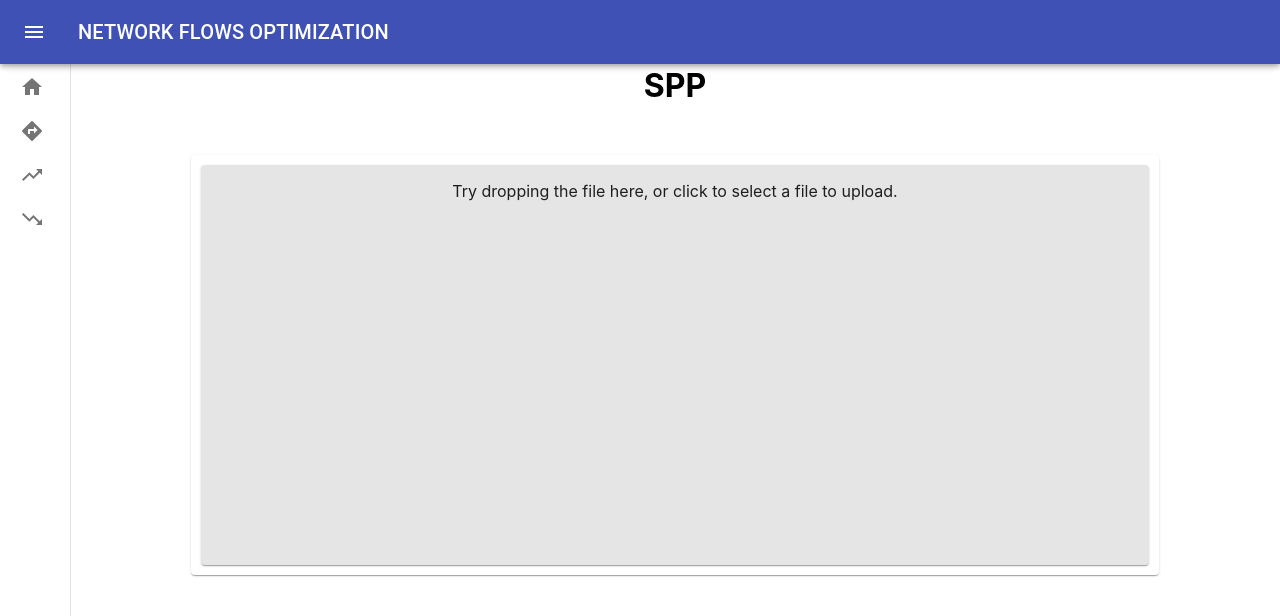
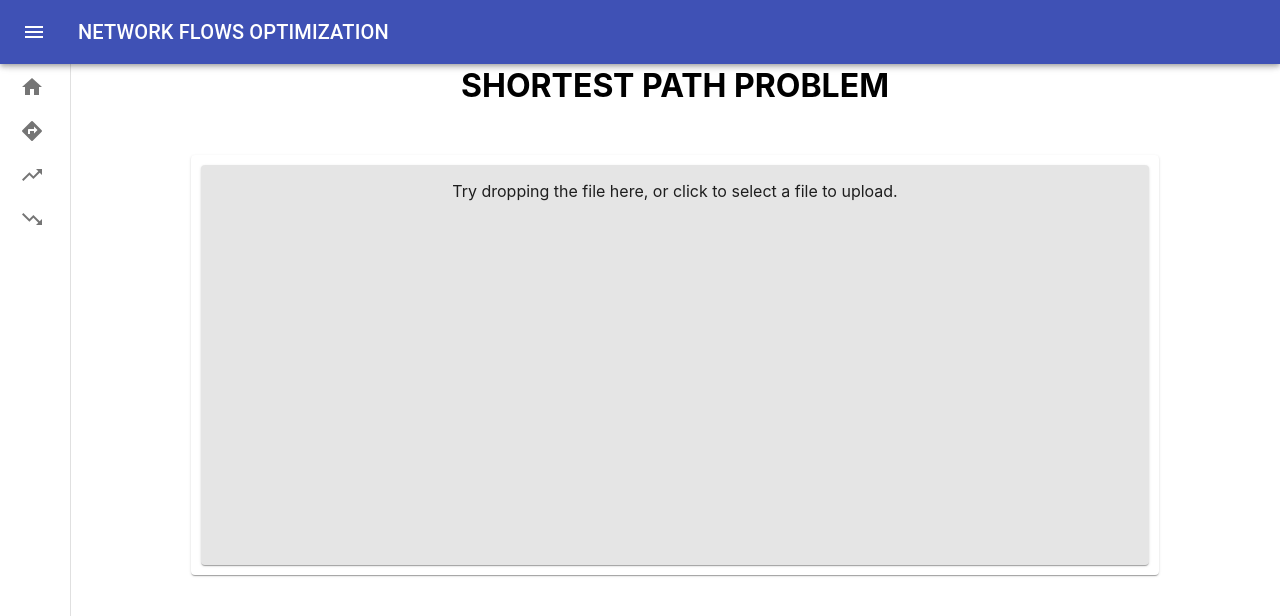
Before and after one commit to riccardolocci/NFO, a React (Create React App) app: page /NFO/spp in a window 1280 px wide. Shown: the top 616 px of the page. Built offline with nearby package versions, Linux system fonts and the light colour scheme.

Commit message:
NFO#13: Now it is possible to target all the nodes that are not the source together

```diff
--- a/src/components/SPP.js
+++ b/src/components/SPP.js
@@ -1,7 +1,7 @@
 import React, { Component } from 'react';
 import Dropzone from './Dropzone';
 import GraphBuilder from './GraphBuilder';
-import { Button, ButtonGroup, MenuItem, OutlinedInput, Paper, TextField } from '@material-ui/core';
+import { Button, ButtonGroup, FormControlLabel, MenuItem, OutlinedInput, Paper, Switch, TextField } from '@material-ui/core';
 import { PlayArrow, KeyboardArrowLeft, KeyboardArrowRight } from '@material-ui/icons';
 
 import '../css/SPP.css'
@@ -12,14 +12,17 @@ class SPP extends Component {
     constructor(props){
         super(props)
         this.state = {
+            disableNext: true,
+            endIndex: false,
+            endNode: '',
+            finished: false,
+            indexes: {},
             message: '',
+            nextSteps: [],
             startNode: '',
-            endNode: '',
-            indexes: {},
-            nextSteps: [],
-            endIndex: false,
             stateIndex: 0,
-            states: []
+            states: [],
+            targetAll: true
         }
     }
 
@@ -36,10 +39,22 @@ class SPP extends Component {
         this.setState({ states, indexes });
     }
 
-    onReset = () => this.setState({states: [], indexes: {}, stateIndex: 0, startNode: '', endNode: '', endIndex: false, nextSteps: []});
+    onReset = () => this.setState({
+        disableNext: true,
+        endIndex: false,
+        endNode: '',
+        finished: false,
+        indexes: {},
+        message: '',
+        nextSteps: [],
+        startNode: '',
+        stateIndex: 0,
+        states: [],
+        targetAll: true
+    });
 
     onChange = (key) => (e) => {
-        var { states, engine, stateIndex } = this.state;
+        var { endNode, engine, startNode, stateIndex, states, targetAll } = this.state;
 
         states.splice(1, states.length - 1);
         stateIndex = 0;
@@ -55,6 +70,8 @@ class SPP extends Component {
         states[stateIndex].currentNode = null
 
         this.setState({
+            disableNext: !(e.target.value && (key === 'startNode' ? targetAll || endNode : startNode)),
+            finished: false,
             [key]: e.target.value,
             states,
             stateIndex,
@@ -96,26 +113,28 @@ class SPP extends Component {
     }
 
     nextStep = () => {
-        let { states, stateIndex, engine } = this.state;
+        let { engine, finished, states, stateIndex } = this.state;
 
         if(states[++stateIndex]){
-            this.setState({ stateIndex, engine: !engine});
+            let disableNext = !(stateIndex + 1 < states.length);
+
+            this.setState({ stateIndex, engine: !engine, disableNext: finished && disableNext });
+            return;
         }
-        else{
+
         this.launchAlgorithm();
-        }
     }
 
     prevStep = () => {
-        let { stateIndex, engine } = this.state;
+        let { engine, stateIndex, states } = this.state;
 
         stateIndex--;
 
-        this.setState({ stateIndex, engine: !engine });
+        this.setState({ stateIndex, engine: !engine, disableNext: !(stateIndex < states.length)});
     }
 
     launchAlgorithm(name = 'dijkstra'){
-        var { states, stateIndex, startNode, endNode, engine, indexes, nextSteps} = this.state;
+        var { disableNext, endNode, engine, finished, indexes, nextSteps, states, stateIndex, startNode, targetAll } = this.state;
 
         var {file: {nodes, edges}, currentNode, phase, step, substep} = states[stateIndex];
 
@@ -192,6 +211,11 @@ class SPP extends Component {
                         phase++;
                         step = 0;
 
+                        if(targetAll){
+                            disableNext = true;
+                            finished = true;
+                        }
+                        else{
                             currentNode = endNode;
                             nodes[indexes[currentNode]].prevType = nodes[indexes[currentNode]].type;
                             nodes[indexes[currentNode]].type = 'currentNode';
@@ -200,6 +224,7 @@ class SPP extends Component {
                             newState.phase++;
                             newState.step = 0;
                             newState.substep = 0;
+                        }
                     }
                     else{
                         nodes[indexes[currentNode]].prevType = nodes[indexes[currentNode]].type;
@@ -210,23 +235,25 @@ class SPP extends Component {
                         newState.step++;
                     }
 
+                    if(newState) {
                         newState.currentNode = currentNode;
-
                         states.push(newState);
                     }
 
-                stateIndex++;
+                }
 
-                this.setState({ states, stateIndex, nextSteps, engine: !engine });
+                if(!finished) stateIndex++;
+
+                this.setState({ disableNext, engine: !engine, finished, nextSteps, states, stateIndex });
                 break;
             case 2:
                 currentNode = algorithm.postprocess(edges, nodes[indexes[currentNode]]);
                 nodes[indexes[currentNode]].prevType = nodes[indexes[currentNode]].type;
                 nodes[indexes[currentNode]].type = 'currentNode';
 
-                let disableNext = currentNode === startNode;
+                disableNext = currentNode === startNode;
 
-                let newState = JSON.parse(JSON.stringify(states[stateIndex]))
+                let newState = JSON.parse(JSON.stringify(states[stateIndex]));
                 newState.step++;
 
                 stateIndex++;
@@ -235,7 +262,7 @@ class SPP extends Component {
                     newState.currentNode = currentNode;
                     states.push(newState);
 
-                    this.setState({  states, stateIndex, engine: !engine});
+                    this.setState({ engine: !engine, stateIndex, states });
                 }
                 else{
                     newState.file.nodes[indexes[currentNode]].type = newState.file.nodes[indexes[currentNode]].prevType;
@@ -243,7 +270,7 @@ class SPP extends Component {
 
                     newState.currentNode = null;
                     states.push(newState);
-                    this.setState({  states, engine: !engine, endIndex: stateIndex });
+                    this.setState({ disableNext, endIndex: stateIndex, engine: !engine, finished: true, states });
                 }
 
                 break;
@@ -252,13 +279,18 @@ class SPP extends Component {
         }
     }
 
+    targetAll = (e, value) => {
+        const { endNode, startNode } = this.state;
+        this.setState({ disableNext: value ? !startNode : !(endNode && startNode), endNode: '', finished: false, targetAll: value });
+    }
+
     render() {
-        const { states, stateIndex, message, engine, startNode, endNode, endIndex} = this.state;
+        const { disableNext, finished, states, stateIndex, message, engine, startNode, endNode, endIndex, targetAll} = this.state;
         const file = states[stateIndex] ? states[stateIndex].file : null;
 
         return (
             <div className="SPP-root">
-                <div><h1>SPP</h1></div>
+                <div><h1>SHORTEST PATH PROBLEM</h1></div>
                 <div className={file ? "SPP-dropClosed" : "SPP-drop"}>
                     <Dropzone
                         getFile={this.getFile}
@@ -294,7 +326,7 @@ class SPP extends Component {
                                 <KeyboardArrowLeft/>
                             </Button>
 
-                            <Button onClick={() => this.nextStep()} disabled={!startNode || !endNode || stateIndex === endIndex}>
+                        <Button onClick={() => this.nextStep()} disabled={disableNext}> {/*!startNode || !endNode || stateIndex === endIndex}>*/}
                                 <KeyboardArrowRight/>
                             </Button>
                         </ButtonGroup>
@@ -317,6 +349,7 @@ class SPP extends Component {
                         </TextField>
 
                         <TextField
+                            disabled={targetAll}
                             select
                             className="SPP-select"
                             label="End Node"
@@ -331,16 +364,25 @@ class SPP extends Component {
                             ))}
                         </TextField>
 
-                        <Button disabled={!startNode || !endNode} className="SPP-button" onClick={() => this.launchAlgorithm()}>
+                        <FormControlLabel
+                            className="SPP-switch"
+                            control={<Switch size="small" checked={targetAll} color="primary" onChange={this.targetAll} />}
+                            label="Target all"
+                        />
+
+                        {/* <Button disabled={disableNext} className="SPP-button" onClick={() => this.launchAlgorithm()}>
                             <PlayArrow/>
-                        </Button>
+                        </Button> */}
                     </div>
                     <div className="SPP-infoBox">
                         <h1>Info</h1>
                         <table>
+                            <tbody>
                                  <tr><td>Phase:</td><td>{states[stateIndex].phase}</td></tr>
                                 <tr><td>Step:</td><td>{states[stateIndex].step}</td></tr>
                                 <tr><td>Substep:</td><td>{states[stateIndex].substep}</td></tr>
+                            </tbody>
+
                         </table>
                     </div>
                 </div>}
--- a/src/css/SPP.css
+++ b/src/css/SPP.css
@@ -78,3 +78,8 @@
 .SPP-spacer {
     height: 80px;
 }
+
+.SPP-switch {
+    float: left;
+    padding: 20px 20px 0 0;
+}
```
Lines whose indentation alone changed are shown as unchanged.
